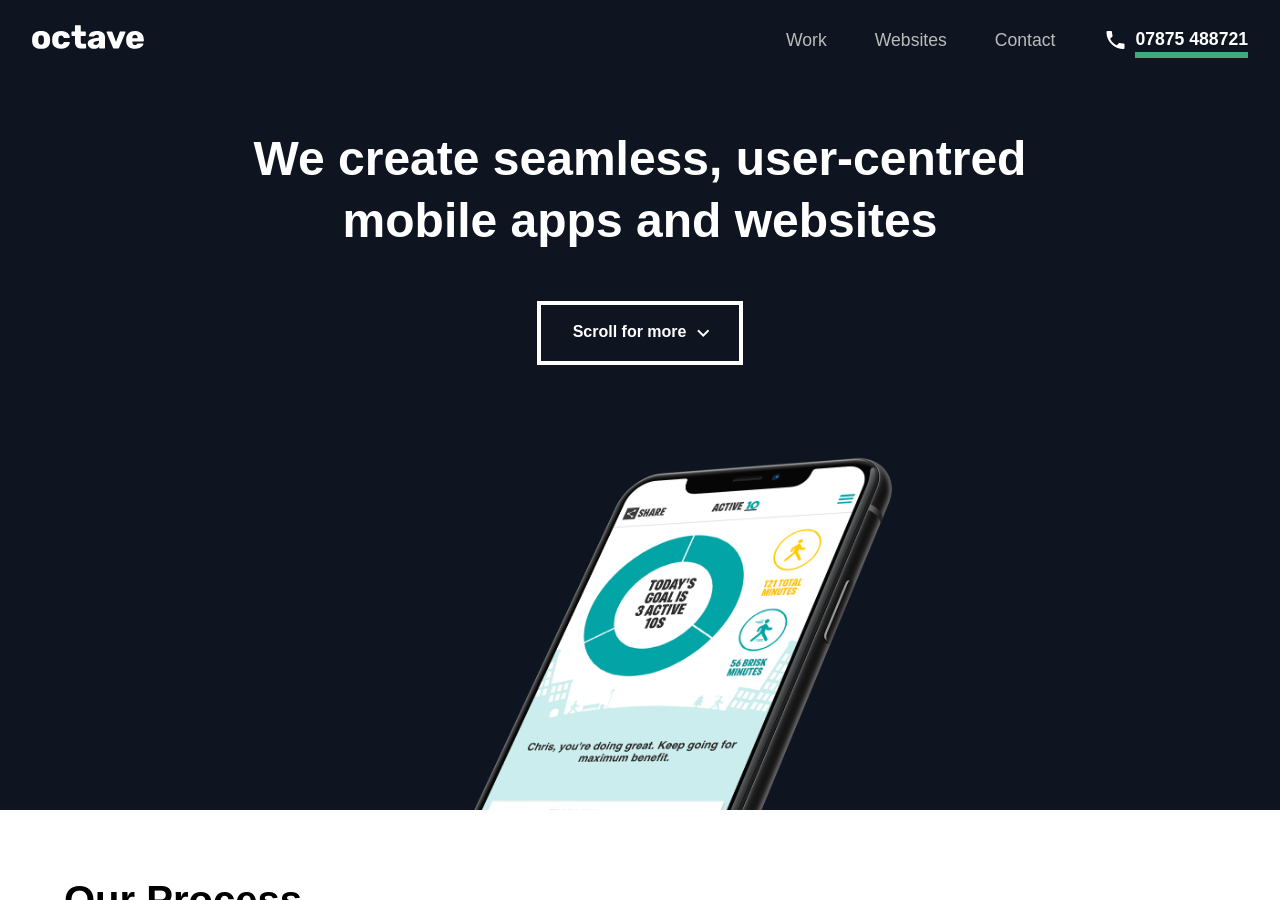
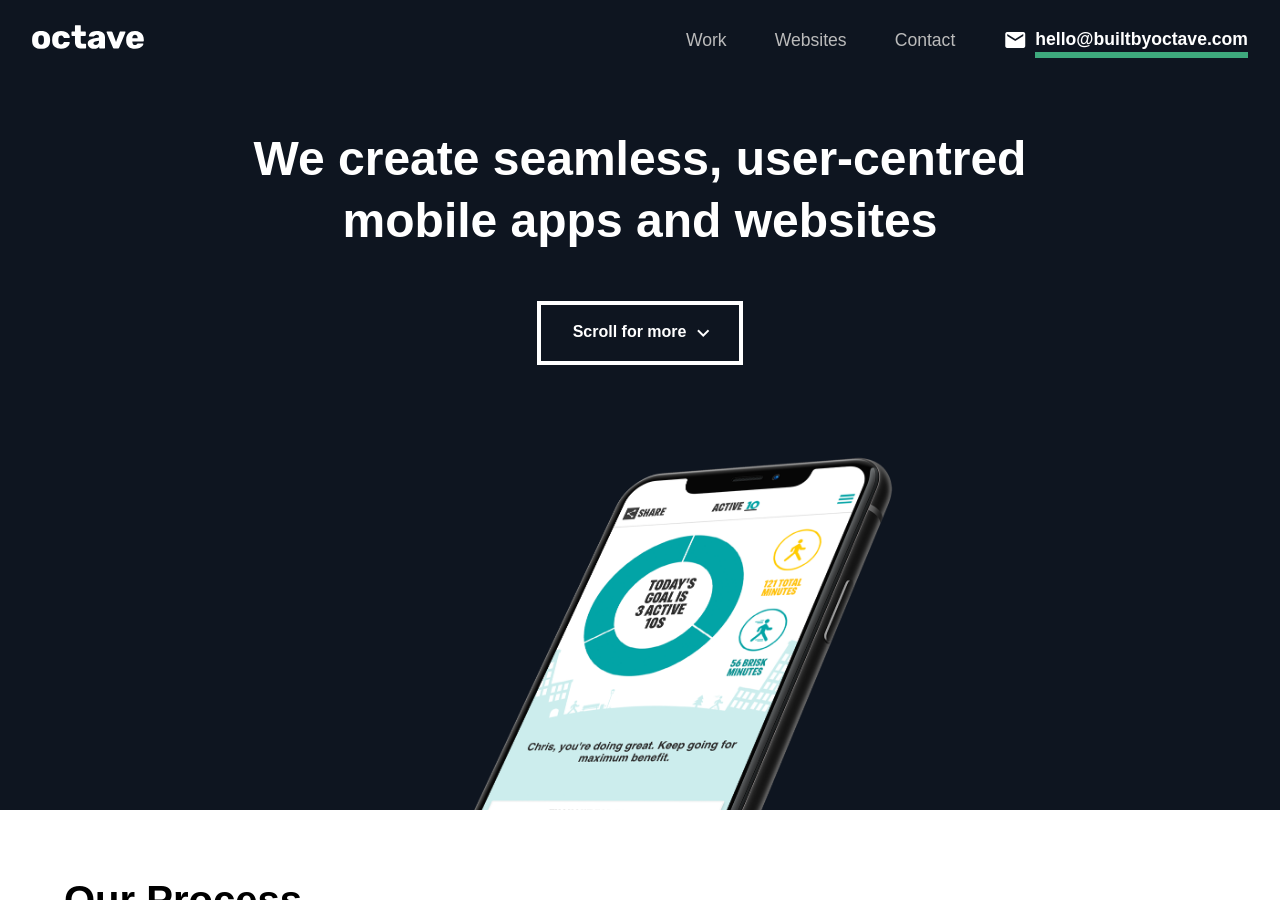
Before and after one commit to chrisjingram/octave-website, a Jekyll site: the page built from index.html, in a window 1280 px wide and 900 px high. Built offline with Jekyll 4.4.1, drawn with Linux system fonts in a browser that asks for light colours; nearby versions of some CDN libraries; some web fonts are replaced.

Commit message:
Removed phone number

```diff
--- a/_includes/contact.html
+++ b/_includes/contact.html
@@ -2,7 +2,6 @@
   <h2>Ready to chat?</h2>
   <p>If you're planning a new project, we'd love to hear from you. With a small team, we're friendly and affordable!</p>
   <div class="contact-buttons">
-    <a href="tel:+447875488721" class="button icon-left"><i class="material-icons">phone</i>07875 488721</a>
     <a href="mailto:hello@builtbyoctave.com" class="button icon-left"><i class="material-icons">email</i>hello@builtbyoctave.com</a>
 <!--    <a href="" class="button icon-left"><i class="material-icons">arrow_right</i>Contact form</a>-->
   </div>
--- a/_includes/header.html
+++ b/_includes/header.html
@@ -7,7 +7,7 @@
         <li><a href="#projects">Work</a></li>
         <li><a href="/website-development-london">Websites</a></li>
         <li><a href="#contact">Contact</a></li>
-        <li class="phone-number"><a href="tel:+447875488721"><i class="material-icons">phone</i><span>07875 488721</span></a></li>
+        <li class="phone-number"><a href="mailto:hello@builtbyoctave.com"><i class="material-icons">email</i><span>hello@builtbyoctave.com</span></a></li>
       </ul>
     </nav>
     <a href="javascript:toggleFullscreenMenu()" class="hamburger-button">
```
